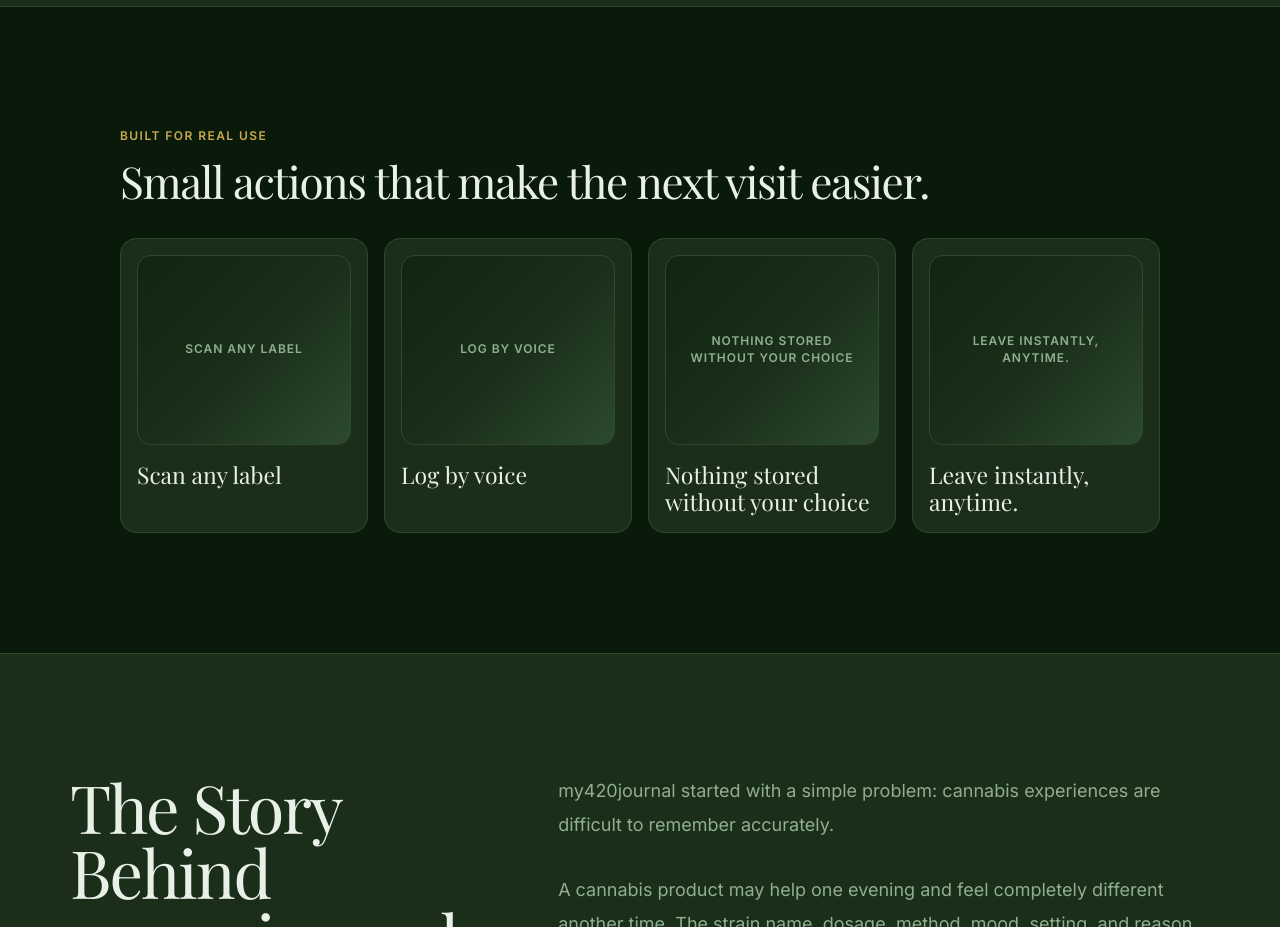
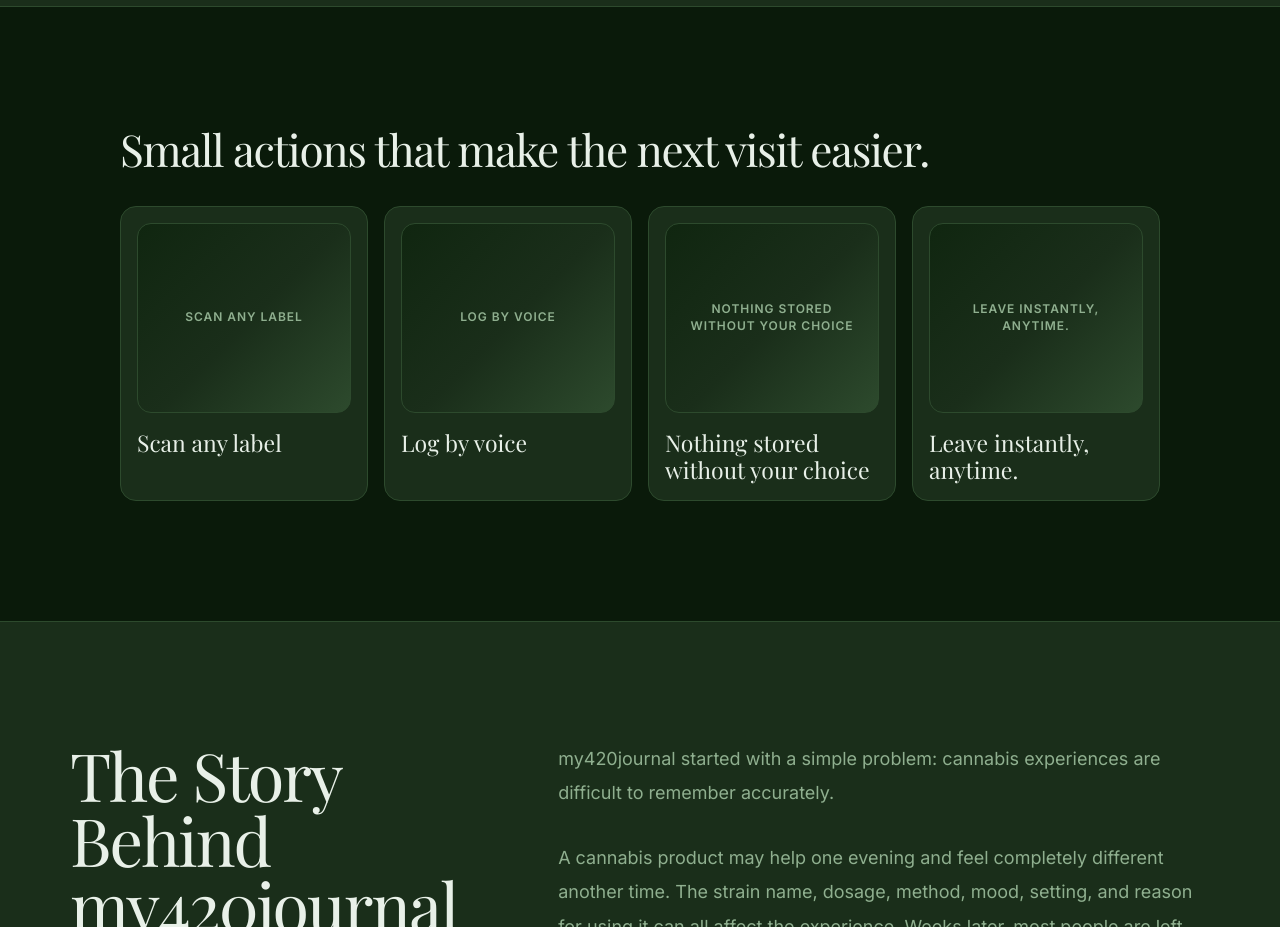
Before and after one commit to casevoiceai/my420journal-app, a React (Vite) app: page / in a window 1280 px wide. Shown: the part 1780-2707 px from the top of the page. Built offline with nearby package versions, Linux system fonts and the light colour scheme.

Commit message:
Remove features eyebrow label

```diff
--- a/src/marketing/MarketingFeatures.jsx
+++ b/src/marketing/MarketingFeatures.jsx
@@ -1,5 +1,5 @@
 import { marketingFonts, marketingPage, marketingPalette as S } from './marketingStyles'
-import { SectionHeader, PlaceholderBox } from './MarketingShared'
+import { PlaceholderBox } from './MarketingShared'
 
 const featureCards = [
   'Scan any label',
@@ -17,14 +17,19 @@ export function FeatureGrid() {
           maxWidth: marketingPage.maxWidth,
         }}
       >
-        <SectionHeader
-          eyebrow="Built for real use"
-          title="Small actions that make the next visit easier."
-          titleStyle={{
+        <div style={{ maxWidth: '760px', marginBottom: '34px' }}>
+          <h2 style={{
+            margin: '0 0 14px 0',
+            color: S.textPrimary,
+            fontFamily: marketingFonts.playfair,
+            fontSize: 'clamp(20px, 3.6vw, 44px)',
+            lineHeight: 1.02,
+            letterSpacing: '-0.03em',
             whiteSpace: 'nowrap',
-            fontSize: 'clamp(20px, 3.6vw, 44px)',
-          }}
-        />
+          }}>
+            Small actions that make the next visit easier.
+          </h2>
+        </div>
 
         <div style={{
           display: 'grid',
```
